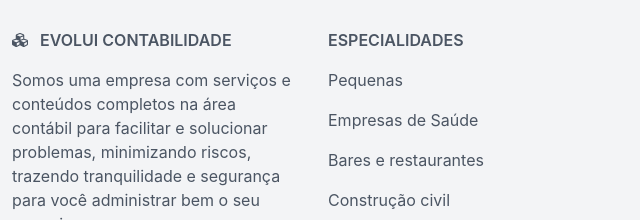
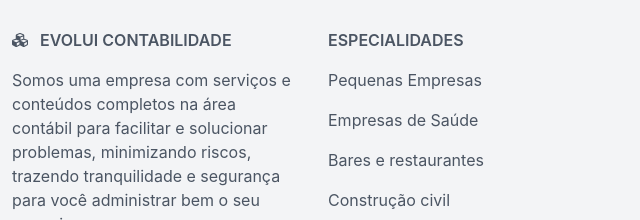
Before and after one commit to victortineo/evolui-contabilidade, a plain HTML site: page abrir-empresa.html in a window 1280 px wide. Shown: the part 2383-2603 px from the top of the page, 12-652 px from the left. Drawn offline with Linux system fonts and the light colour scheme.

Commit message:
feat: fix footer typo

```diff
--- a/abrir-empresa.html
+++ b/abrir-empresa.html
@@ -307,7 +307,7 @@
             Especialidades
           </h6>
           <p class="mb-4">
-            <a href="#especialidades" class="text-gray-600">Pequenas</a>
+            <a href="#especialidades" class="text-gray-600">Pequenas Empresas</a>
           </p>
           <p class="mb-4">
             <a href="#especialidades" class="text-gray-600">Empresas de Saúde</a>
```
Also changed, not shown: index.html (+1 -1 lines), trocar-contador.html (+1 -1 lines).
